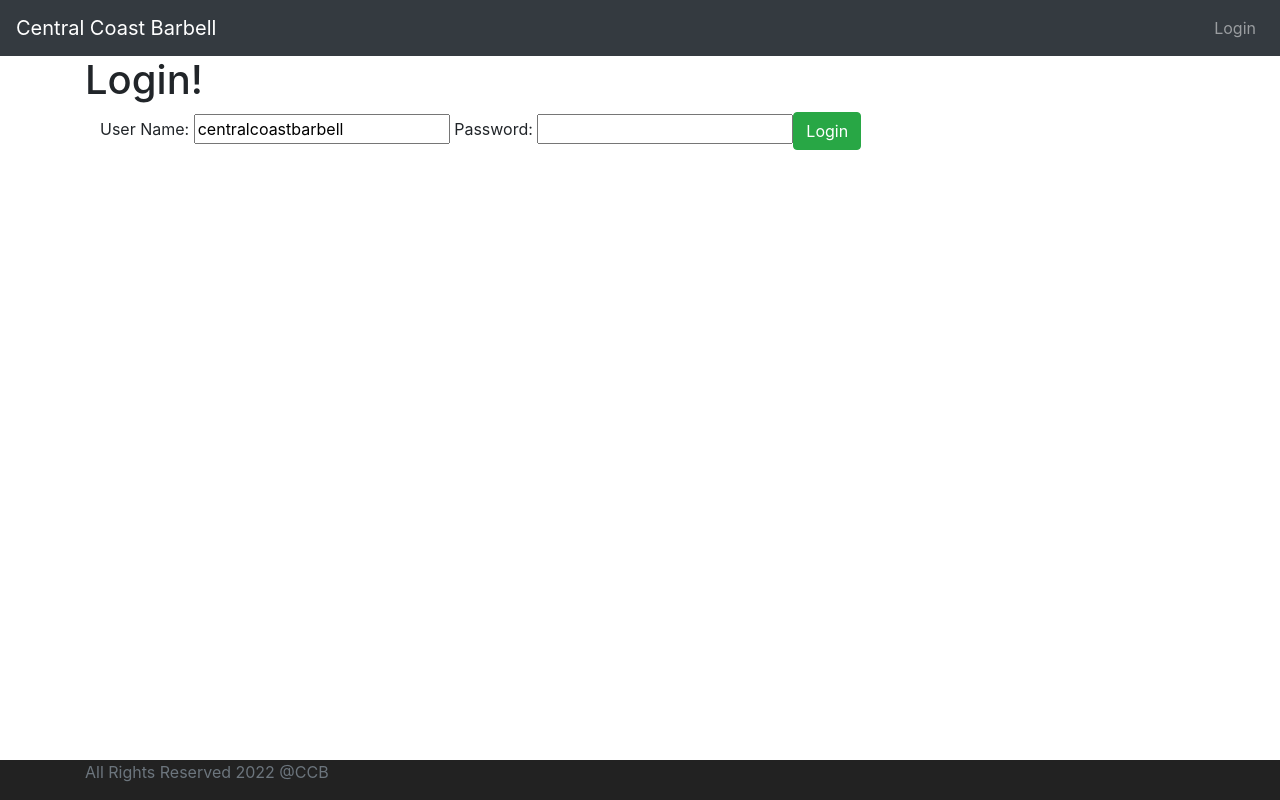
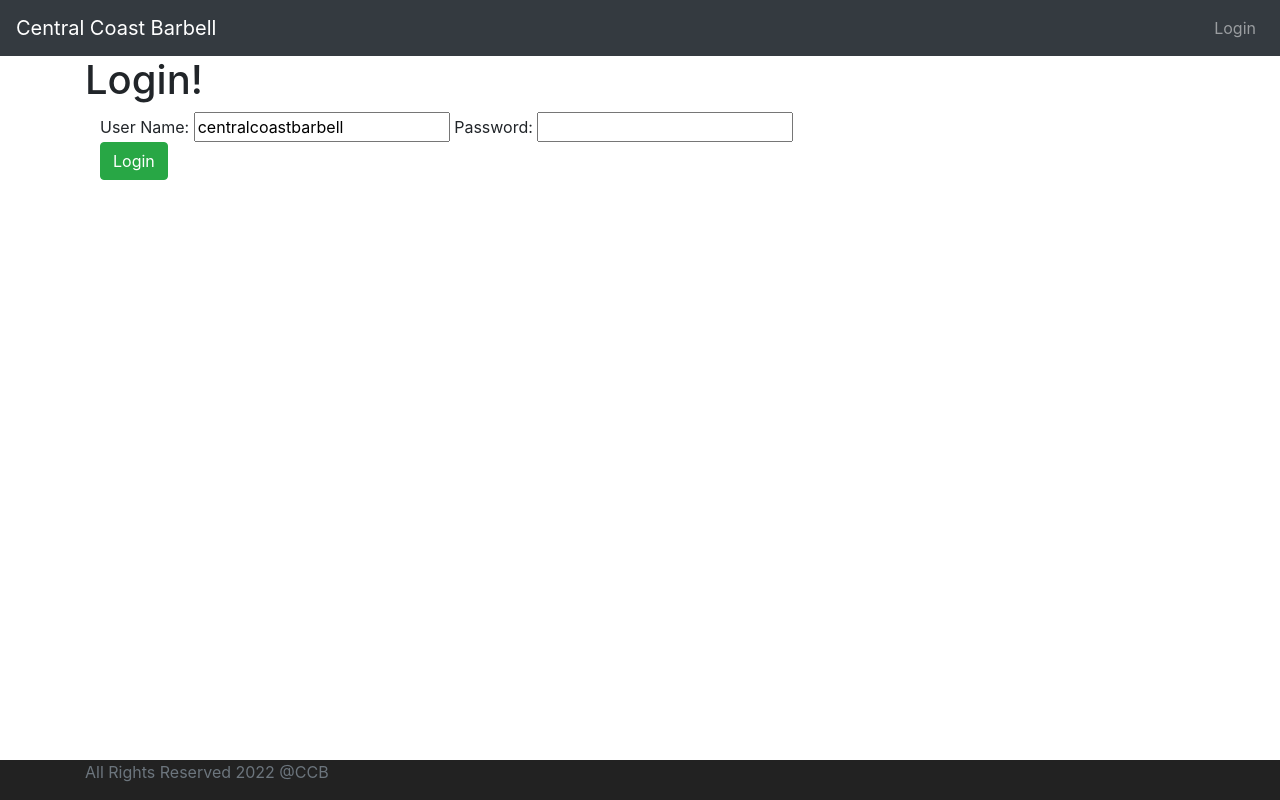
Before and after one commit to rangelMatt/todo, an Angular app: page / in a window 1280 px wide. Built offline with nearby package versions, Linux system fonts and the light colour scheme.

Commit message:
Refactored to get backend to connect to frontend

```diff
--- a/src/app/login/login.component.html
+++ b/src/app/login/login.component.html
@@ -1,11 +1,14 @@
 <H1>Login!</H1>
 
 <div class="container">
-  <div class="alert alert-warning"*ngIf='invalidLogin'>{{errorMessage}}</div>
+  <div class="alert alert-warning" *ngIf='invalidLogin'>{{errorMessage}}</div>
 
   <div>
-    User Name: <input type="text" name="username" [(ngModel)]="username">
-    Password: <input type="password" name="password" [(ngModel)]="password">
+    <form>
+      User Name: <input type="text" name="username" [(ngModel)]="username" autocomplete="username">
+      Password: <input type="password" name="password" [(ngModel)]="password" autocomplete="current-password">
+    </form>
+
 
     <!-- User Name : {{username}} -->
 
--- a/src/app/menu/menu.component.html
+++ b/src/app/menu/menu.component.html
@@ -3,7 +3,7 @@
     <div><a href="https://www.facebook.com/CentralCoastBarbell/" class="navbar-brand">Central Coast Barbell</a></div>
 
     <ul class="navbar-nav">
-      <li><a *ngIf="hardcodedAuthenticationService.isUserLoggedIn()" href="#" routerLink="/welcome/admin" class="nav-link">Home</a></li>
+      <li><a *ngIf="hardcodedAuthenticationService.isUserLoggedIn()" routerLink="/welcome/admin" class="nav-link">Home</a></li>
       <li><a *ngIf="hardcodedAuthenticationService.isUserLoggedIn()" routerLink="/todos" class="nav-link">Todos</a></li>
     </ul>
 
--- a/src/app/menu/menu.component.ts
+++ b/src/app/menu/menu.component.ts
@@ -1,5 +1,5 @@
 import { Component, OnInit } from '@angular/core';
-import { HardcodedAuthenticationService } from '../service/hardcoded-authentication.service';
+import { HardcodedAuthenticationService } from './../service/hardcoded-authentication.service';
 
 @Component({
   selector: 'app-menu',
@@ -11,6 +11,7 @@ export class MenuComponent implements OnInit {
 
   constructor(public hardcodedAuthenticationService
     : HardcodedAuthenticationService) { }
+  // eslint-disable-next-line @angular-eslint/no-empty-lifecycle-method
   ngOnInit(): void {
     // this.isUserLoggedIn = this.hardcodedAuthenticationService.isUserLoggedIn();
   }
--- a/src/app/service/basic-authentication.service.ts
+++ b/src/app/service/basic-authentication.service.ts
@@ -1,7 +1,7 @@
 import { HttpClient, HttpHeaders } from '@angular/common/http';
 import { Injectable } from '@angular/core';
 import { map } from 'rxjs/operators';
-import { API_URL } from '../app.constants';
+import { API_URL } from './../app.constants';
 
 export const TOKEN = 'token';
 export const AUTHENTICATED_USER = 'authenticaterUser';
```
Also changed, not shown: src/app/app-routing.module.ts (+12 -6 lines), src/app/login/login.component.ts (+4 -3 lines).
